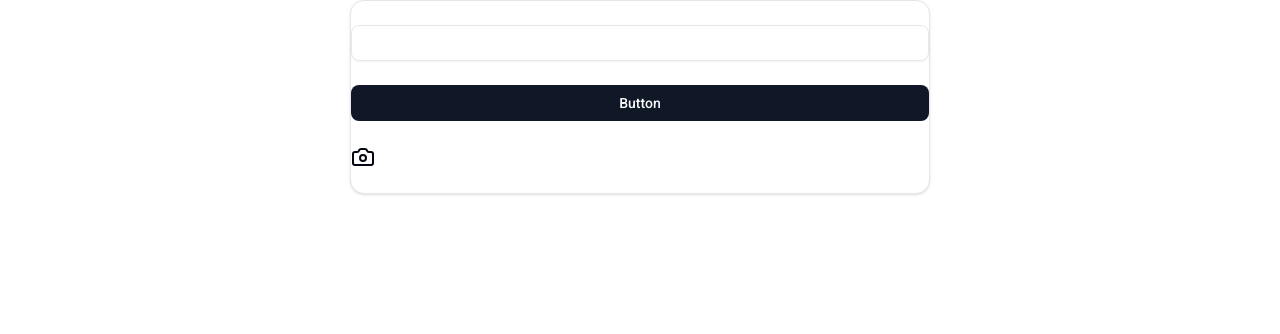
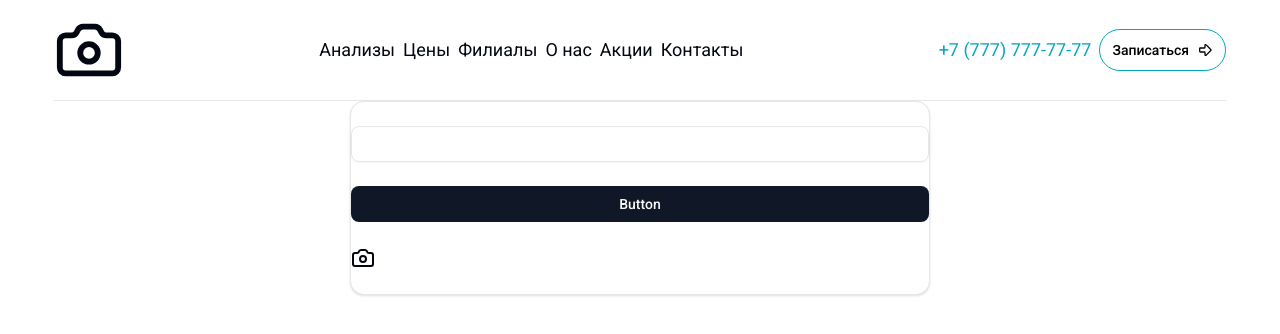
Before and after one commit to Zhasulan711/thelper-medical-lab-front, a Next.js app: page / in a window 1280 px wide. Shown: the top 334 px of the page. Built offline with nearby package versions, Linux system fonts and the light colour scheme.

Commit message:
feat: add Header

```diff
--- a/app/layout.tsx
+++ b/app/layout.tsx
@@ -1,6 +1,7 @@
 import type { Metadata, Viewport } from "next";
 import { Roboto, Geist_Mono } from "next/font/google";
 import "@/styles/globals.css";
+import { Header } from "@/components/layout/Header/Header";
 
 const roboto = Roboto({
   weight: ["300", "400", "500", "700"],
@@ -33,6 +34,7 @@ export default function RootLayout({
       <body
         className={`${roboto.variable} ${geistMono.variable} font-sans antialiased`}
       >
+        <Header />
         {children}
       </body>
     </html>
--- /dev/null
+++ b/components/layout/Header/Header.tsx
@@ -0,0 +1,79 @@
+"use client"
+
+import { useState } from "react"
+import { Button } from "@/components/ui/button"
+import { ArrowBigRight, Camera, Menu, X } from "lucide-react"
+import { useRouter } from "next/navigation"
+
+const NAV_ITEMS = [
+    { path: "/services", label: "Анализы" },
+    { path: "/prices", label: "Цены" },
+    { path: "/locations", label: "Филиалы" },
+    { path: "/about", label: "О нас" },
+    { path: "/promotions", label: "Акции" },
+    { path: "/contacts", label: "Контакты" },
+] as const
+
+export const Header = () => {
+    const router = useRouter()
+    const [isMenuOpen, setIsMenuOpen] = useState(false)
+
+    const go = (path: string) => {
+        router.push(path)
+        setIsMenuOpen(false)
+    }
+
+    return (
+        <header className="relative max-w-293 mx-auto flex justify-between items-center border-b pt-[0.938rem] pb-[0.938rem] text-lg">
+            <Camera width={70} height={70} onClick={() => router.push("/")} />
+
+            <nav className="hidden gap-2 items-center md:flex text-base lg:text-lg">
+                {NAV_ITEMS.map(({ path, label }) => (
+                    <span key={path} onClick={() => router.push(path)} className="cursor-pointer">
+                        {label}
+                    </span>
+                ))}
+            </nav>
+            <Button
+                type="button"
+                className="p-2 md:hidden"
+                aria-label={isMenuOpen ? "Закрыть меню" : "Открыть меню"}
+                aria-expanded={isMenuOpen}
+                onClick={() => setIsMenuOpen((v) => !v)}
+            >
+                {isMenuOpen ? (
+                    <X className="size-5 text-[#00a9bf]" />
+                ) : (
+                    <Menu className="size-5 text-[#00a9bf]" />
+                )}
+            </Button>
+
+            <div className="flex items-center gap-2 text-[#00a9bf]">
+
+                <span className="hidden sm:inline">+7 (777) 777-77-77</span>
+                <Button className="pt-5 pb-5 pr-10 pl-10 flex gap-2 items-center rounded-full cursor-pointer bg-white border border-[#00a9bf] hover:bg-[#00a9bf] hover:text-white">
+                    <span className="text-black">Записаться</span>
+                    <ArrowBigRight className="text-black" />
+                </Button>
+            </div>
+
+            {isMenuOpen && (
+                <nav
+                    className="absolute left-0 right-0 top-full z-50 flex flex-col gap-2 border-b border-border bg-background px-87.5 py-4 md:hidden"
+                    aria-label="Меню"
+                >
+                    {NAV_ITEMS.map(({ path, label }) => (
+                        <button
+                            key={path}
+                            type="button"
+                            className="text-left text-[#00a9bf] hover:underline"
+                            onClick={() => go(path)}
+                        >
+                            {label}
+                        </button>
+                    ))}
+                </nav>
+            )}
+        </header>
+    )
+}
```
Also changed, not shown: components/layout/Header/NavLink.tsx (added), components/layout/Header/Navbar.tsx (added).
